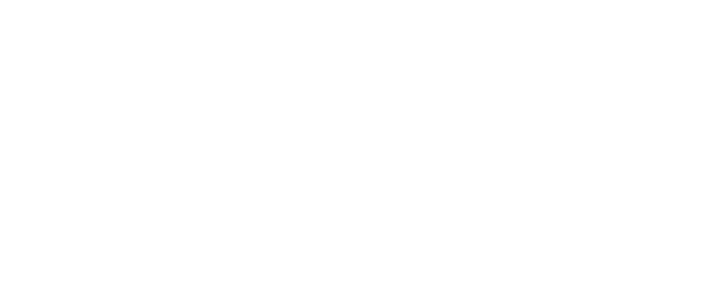
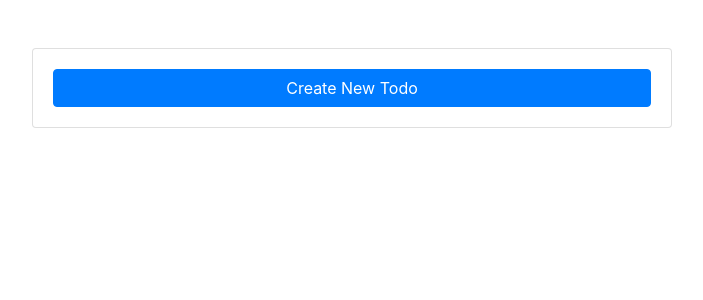
Before and after one commit to Hanafiantho/todoList-app, a React (Create React App) app: page / in a window 1280 px wide. Shown: the top 300 px of the page, without its empty margins (288-991 px from the left). Built offline with nearby package versions, Linux system fonts and the light colour scheme.

Commit message:
slicing todo form done

```diff
--- a/src/App.js
+++ b/src/App.js
@@ -1,7 +1,12 @@
 import React from "react";
+import Todo from "./components/Todo";
 
 function App() {
-  return <div></div>;
+  return (
+    <React.Fragment>
+      <Todo />
+    </React.Fragment>
+  );
 }
 
 export default App;
--- /dev/null
+++ b/src/components/Todo.js
@@ -0,0 +1,40 @@
+import React, { useState } from "react";
+import Card from "reactstrap/lib/Card";
+import CardBody from "reactstrap/lib/CardBody";
+import TodoForm from "./TodoForm";
+
+function Todo() {
+  const [modal, setModal] = useState(false);
+  const [newTodo, setNewTodo] = useState({
+    id: "",
+    name: "",
+    completed: false,
+  });
+
+  const toggle = () => {
+    setModal(!modal);
+  };
+
+  const handleChange = (e) => {
+    setNewTodo({ ...newTodo, [e.target.name]: e.target.value });
+  };
+
+  console.log(newTodo);
+
+  return (
+    <React.Fragment>
+      <Card className='w-50 mx-auto mt-5'>
+        <CardBody>
+          <TodoForm
+            modal={modal}
+            toggle={toggle}
+            newTodo={newTodo}
+            handleChange={handleChange}
+          />
+        </CardBody>
+      </Card>
+    </React.Fragment>
+  );
+}
+
+export default Todo;
--- /dev/null
+++ b/src/components/TodoForm.js
@@ -0,0 +1,47 @@
+import React from "react";
+import Button from "reactstrap/lib/Button";
+import Modal from "reactstrap/lib/Modal";
+import Form from "reactstrap/lib/Form";
+import ModalHeader from "reactstrap/lib/ModalHeader";
+import ModalBody from "reactstrap/lib/ModalBody";
+import FormGroup from "reactstrap/lib/FormGroup";
+import Label from "reactstrap/lib/Label";
+import Input from "reactstrap/lib/Input";
+import ModalFooter from "reactstrap/lib/ModalFooter";
+
+function TodoForm(props) {
+  return (
+    <React.Fragment>
+      <Button color='primary' className='w-100' onClick={props.toggle}>
+        Create New Todo
+      </Button>
+      <Modal size='sm' isOpen={props.modal} toggle={props.toggle}>
+        <Form>
+          <ModalHeader>Form Create</ModalHeader>
+          <ModalBody>
+            <FormGroup>
+              <Label className='font-weight-bold'>Todo</Label>
+              <Input
+                type='text'
+                name='name'
+                placeholder='input new todo'
+                value={props.newTodo.name}
+                onChange={(e) => props.handleChange(e)}
+              />
+            </FormGroup>
+          </ModalBody>
+          <ModalFooter>
+            <Button size='sm' color='secondary' onClick={props.toggle}>
+              Cancel
+            </Button>
+            <Button size='sm' color='primary'>
+              Create
+            </Button>
+          </ModalFooter>
+        </Form>
+      </Modal>
+    </React.Fragment>
+  );
+}
+
+export default TodoForm;
```
Also changed, not shown: src/redux/store.js (added).
